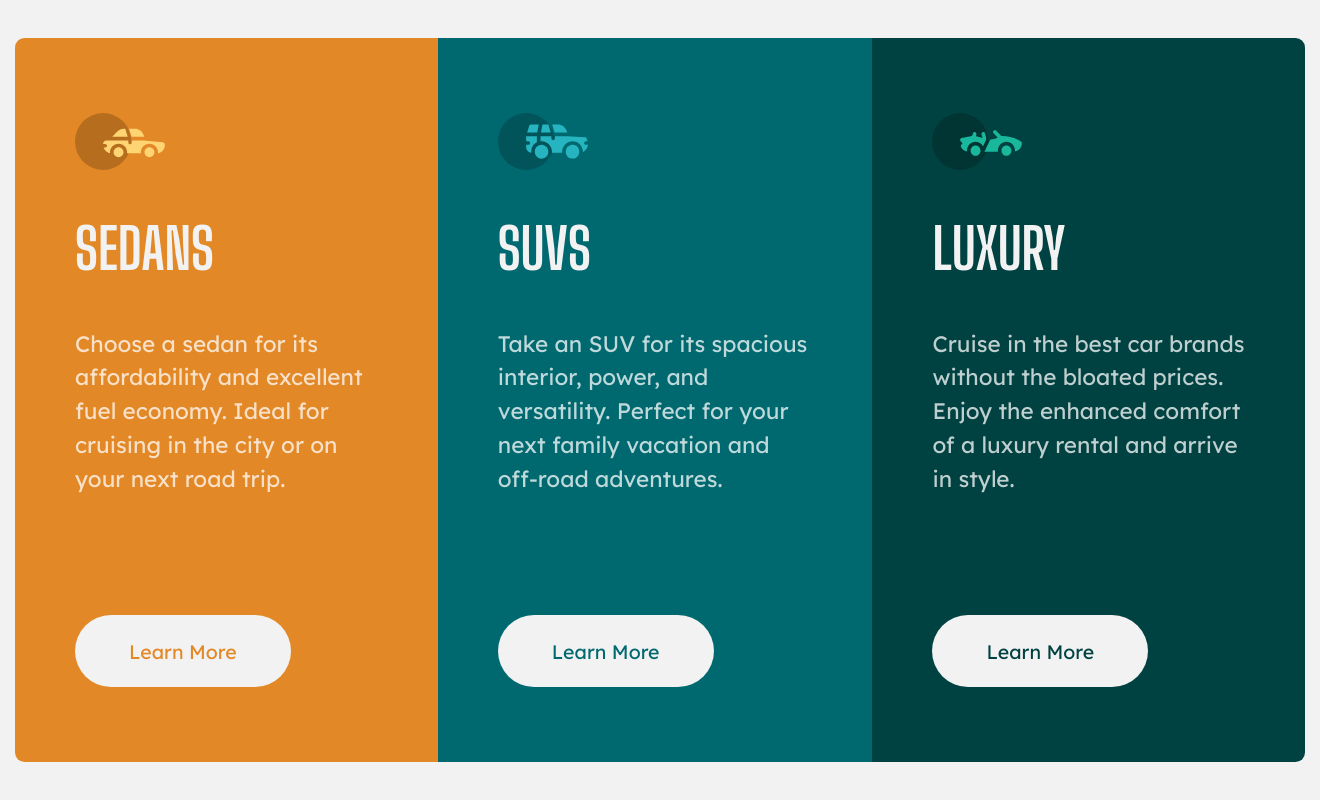
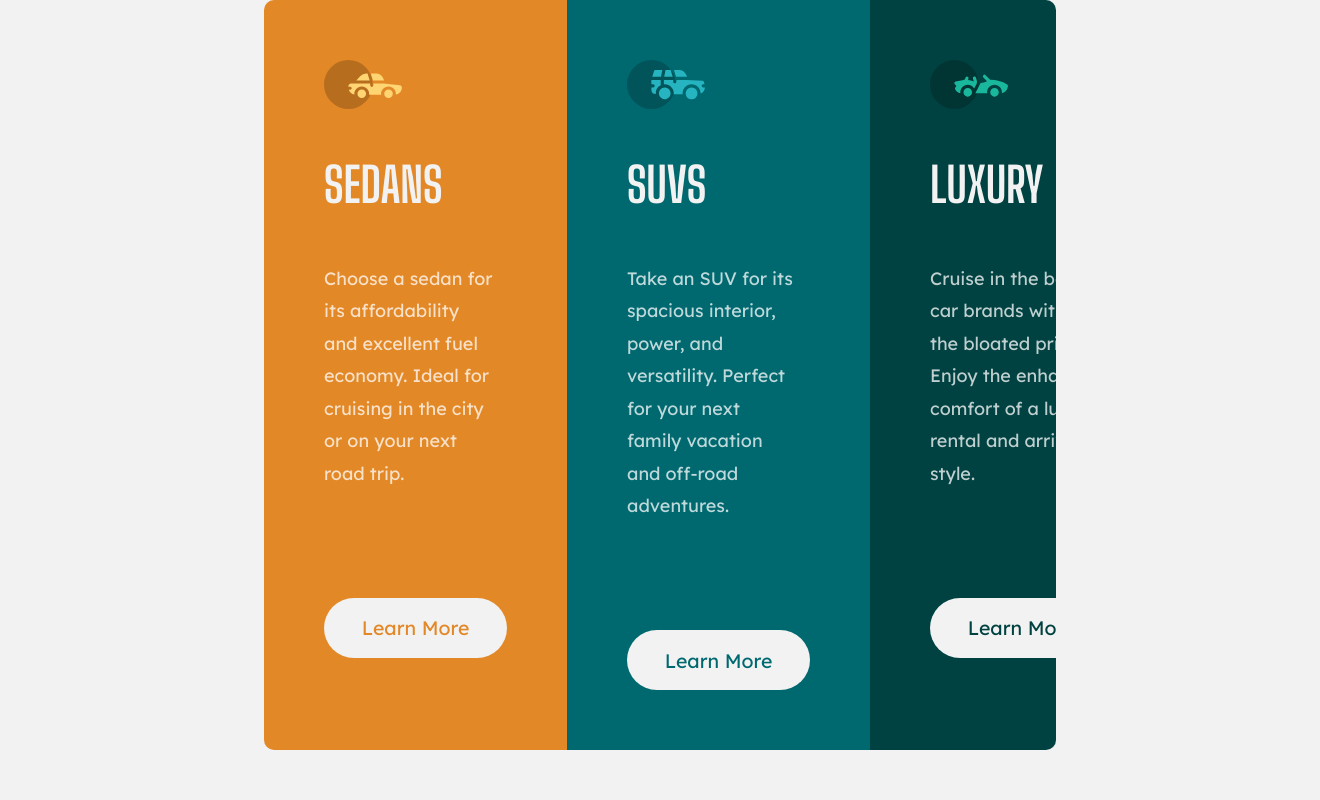
Before and after one commit to purrrplelipton/frontend-mentor-projects, a PHP site: page / in a window 1320 px wide. Run offline with PHP 8.4, Linux system fonts and the light colour scheme.

Commit message:
minor corrections & fixes

```diff
--- /dev/null
+++ b/3 Column Preview Card Component/_config.yml
@@ -0,0 +1 @@
+theme: jekyll-theme-cayman
--- a/3 Column Preview Card Component/index.html
+++ b/3 Column Preview Card Component/index.html
@@ -3,32 +3,33 @@
   <head>
     <meta charset="UTF-8">
     <meta name="viewport" content="width=device-width, initial-scale=1.0">
-  <title>3-column preview card component</title>
+    <link rel="icon" type="image/png" sizes="32x32" href="./images/favicon-32x32.png">
+    <title>Frontend Mentor | 3-column preview card component</title>
     <link rel="preconnect" href="https://fonts.googleapis.com">
     <link rel="preconnect" href="https://fonts.gstatic.com" crossorigin>
     <link href="https://fonts.googleapis.com/css2?family=Big+Shoulders+Display:wght@700&family=Lexend+Deca&display=swap" rel="stylesheet">
     <link rel="stylesheet" href="./styles.css">
   </head>
   <body>
-  <div class="wrapper">
+    <main class="container">
       <div class="1st" style="--bg-color: hsl(31, 77%, 52%);">
-      <img src="./images/icon-sedans.svg">
+        <img src="./images/icon-sedans.svg" alt="sedan icon" />
         <h1>SEDANS</h1>
         <p>Choose a sedan for its affordability and excellent fuel economy. Ideal for cruising in the city or on your next road trip.</p>
-      <span style="--btn-after-bg: hsl(31, 77%, 52%);--txt-color: hsl(31, 77%, 52%);">Learn More</span>
+        <button style="--btn-after-bg: hsl(31, 77%, 52%);--txt-color: hsl(31, 77%, 52%);">Learn More</button>
       </div>
       <div class="2nd" style="--bg-color: hsl(184, 100%, 22%);">
-      <img src="./images/icon-suvs.svg">
+        <img src="./images/icon-suvs.svg" alt="suv icon" />
         <h1>SUVS</h1>
         <p>Take an SUV for its spacious interior, power, and versatility. Perfect for your next family vacation and off-road adventures.</p>
-      <span style="--btn-after-bg: hsl(184, 100%, 22%);--txt-color: hsl(184, 100%, 22%);">Learn More</span>
+        <button style="--btn-after-bg: hsl(184, 100%, 22%);--txt-color: hsl(184, 100%, 22%);">Learn More</button>
       </div>
       <div class="3rd" style="--bg-color: hsl(179, 100%, 13%);">
-      <img src="./images/icon-luxury.svg">
+        <img src="./images/icon-luxury.svg" alt="luxury icon" />
         <h1>LUXURY</h1>
         <p>Cruise in the best car brands without the bloated prices. Enjoy the enhanced comfort of a luxury rental and arrive in style.</p>
-      <span style="--btn-after-bg: hsl(179, 100%, 13%);--txt-color: hsl(179, 100%, 13%);">Learn More</span>
+        <button style="--btn-after-bg: hsl(179, 100%, 13%);--txt-color: hsl(179, 100%, 13%);">Learn More</button>
       </div>
-  </div>
+    </main>
   </body>
 </html>
--- a/3 Column Preview Card Component/styles.css
+++ b/3 Column Preview Card Component/styles.css
@@ -1,92 +1,137 @@
-*::before, *, *::after {
-    box-sizing: border-box;
-    margin: 0;
-    padding: 0;
+:root{
+    font-size: 15px;
+    --transparent-white: hsla(0, 0%, 100%, 0.75); /* paragraphs */
+    --very-light-gray: hsl(0, 0%, 95%); /*background, headings, buttons*/
     transition: all .2s ease;
 }
-
-:root{
-    font-size: 15px;
-    --neu-white: hsla(0, 0%, 100%, 0.75);
-    --neu-gray: hsl(0, 0%, 95%);
-    --border-width: 3px;
-}
 body{
-    min-height: 100vh;
-    background-color: var(--neu-gray);
-    font-family: 'Lexend Deca', sans-serif;
+    width: 100vw;
+    height: auto;
+    margin: 0;
+    background-color: var(--very-light-gray);
     display: grid;
     place-items: center;
 }
-body > .wrapper{
-    width: 86rem;
-    border-radius: 0.63rem;
+body > .container{
+    width: 60%;
+    border-radius: 10px;
     overflow: hidden;
     display: flex;
 }
-body > .wrapper > div{
+body > .container > div{
+    display: flex;
+    flex-direction: column;
     background-color: var(--bg-color);
-    padding: 5rem 4rem;
+    padding: 4rem;
 }
-body > .wrapper > div > *{
-    display: block;
+body > .container > div > img{
+    width: 78px;
+    height: auto;
+    margin: 0 0 1rem 0;
 }
-body > .wrapper > div > img{
-    width: 6rem;
+body > .container > div > h1{
+    font-family: 'Big Shoulders Display', cursive;
+    font-size: 3.2rem;
+    font-weight: 700;
+    color: var(--very-light-gray);
 }
-body > .wrapper > div > h1{
-    font-family: 'Big Shoulders Display', cursive;
-    font-size: 3.75rem;
-    color: var(--neu-gray);
-    margin: 3rem 0;
+body > .container > div > p{
+    font-family: 'Lexend Deca', sans-serif;
+    font-size: 1.2rem;
+    line-height: 1.8em;
+    font-weight: 400;
+    color: var(--transparent-white);
+    width: 94%;
 }
-body > .wrapper > div > p {
-    font-size: 1.5rem;
-    line-height: 1.5;
-    color: var(--neu-white);
+body > .container > div > button{
+    width: 12.2rem;
+    height: 4rem;
+    border-radius: 2rem;
+    border: none;
+    background-color: var(--very-light-gray);
+    font-family: 'Lexend Deca', sans-serif;
+    font-size: 1.3rem;
+    font-weight: 400;
+    color: var(--txt-color);
+    margin: 6rem 0 0 0;
+    position: relative;
+    display: flex;
+    justify-content: center;
+    align-items: center;
+    cursor: pointer;
 }
-body > .wrapper > div > span {
-    width: max-content;
-    padding: calc(1.75rem - 2*var(--border-width)) calc(3.8rem - 2*var(--border-width));
-    border-radius: 3.8rem;
-    border: var(--border-width) solid transparent;
-    background-color: var(--neu-gray);
-    font-size: 1.3rem;
-    color: var(--txt-color);
-    margin: 8rem 0 0;
+body > .container > div > button::after{
+    content: 'Learn More';
+    width: calc(100% - 2px);
+    height: calc(100% - 2px);
+    background-color: var(--btn-after-bg);
+    color: var(--very-light-gray);
+    border: 2px solid var(--very-light-gray);
+    border-radius: inherit;
+    position: absolute;
+    box-sizing: border-box;
+    opacity: 0;
+    display: flex;
+    justify-content: center;
+    align-items: center;
 }
-
-body > .wrapper > div > span:hover{
-    border: var(--border-width) solid var(--neu-gray);
-    background-color: var(--txt-color);
-    color: var(--neu-gray);
+body > .container > div > button:hover::after{
+    opacity: 1;
 }
-@media screen and (max-width: 375px) {
-    :root {
-        --border-width: 2px;
+@media screen and (max-width: 480px) and (min-width: 360px) {
+    body{
+        display: flex;
+        justify-content: center;
+        align-items: center;
     }
-    body > .wrapper{
-        width: 85%;
+    body > .container{
+        width: 90%;
         flex-direction: column;
-        margin: 4rem 0;
+        margin: 2rem 0 2rem 0;
     }
-    body > .wrapper > div {
-        padding: 3rem 2.5rem;
+    body > .container > div > p{
+        width: 100%;
     }
-    body > .wrapper > div > img{
-        width: 4rem;
-    }
-    body > .wrapper > div > h1{
-        font-size: 2.5rem;
-        margin: 2.5rem 0 1.5rem;
-    }
-    body > .wrapper > div > p{
-        font-size: 1.05rem;
-    }
-    body > .wrapper > div > span{
-        margin: 1.5rem 0 0;
-        padding: calc(1.1rem - 2*var(--border-width)) calc(2.5rem - 2*var(--border-width));
-        border-radius: 2rem;
-        font-size: 1rem;
+    body > .container > div > button{
+        margin: 1.5rem 0 0 0;
     }
 }
+@media screen and (max-width: 720px) and (min-width: 481px) {
+    body{
+        display: flex;
+        justify-content: center;
+        align-items: center;
+    }
+    body > .container{
+        width: 90%;
+        flex-direction: column;
+        margin: 2rem 0 2rem 0;
+    }
+    body > .container > div > p{
+        width: 100%;
+    }
+    body > .container > div > button{
+        margin: 1.5rem 0 0 0;
+    }
+}
+@media screen and (max-width: 1080px) and (min-width: 721px) {
+    body{
+        height: 100vh;
+        display: flex;
+        justify-content: center;
+        align-items: center;
+    }
+    body > .container{
+        width: 90%;
+        margin: 2rem 0 2rem 0;
+    }
+    body > .container > div{
+        padding: 3rem;
+    }
+    body > .container > div > p{
+        width: 95%;
+    }
+    body > .container > div > button{
+        margin: 1.5rem 0 0 0;
+    }
+}
--- /dev/null
+++ b/Order Summary Component/index.php
@@ -0,0 +1 @@
+<?php include_once("index.html"); ?>
```
Also changed, not shown: Order Summary Component/index.html (+5 -2 lines), Stats Preview Card Component/styles.css (+6 -26 lines), 3 Column Preview Card Component/images/favicon-32x32.png (added), Order Summary Component/images/favicon-32x32.png (added). Lines whose indentation alone changed are shown as unchanged.
